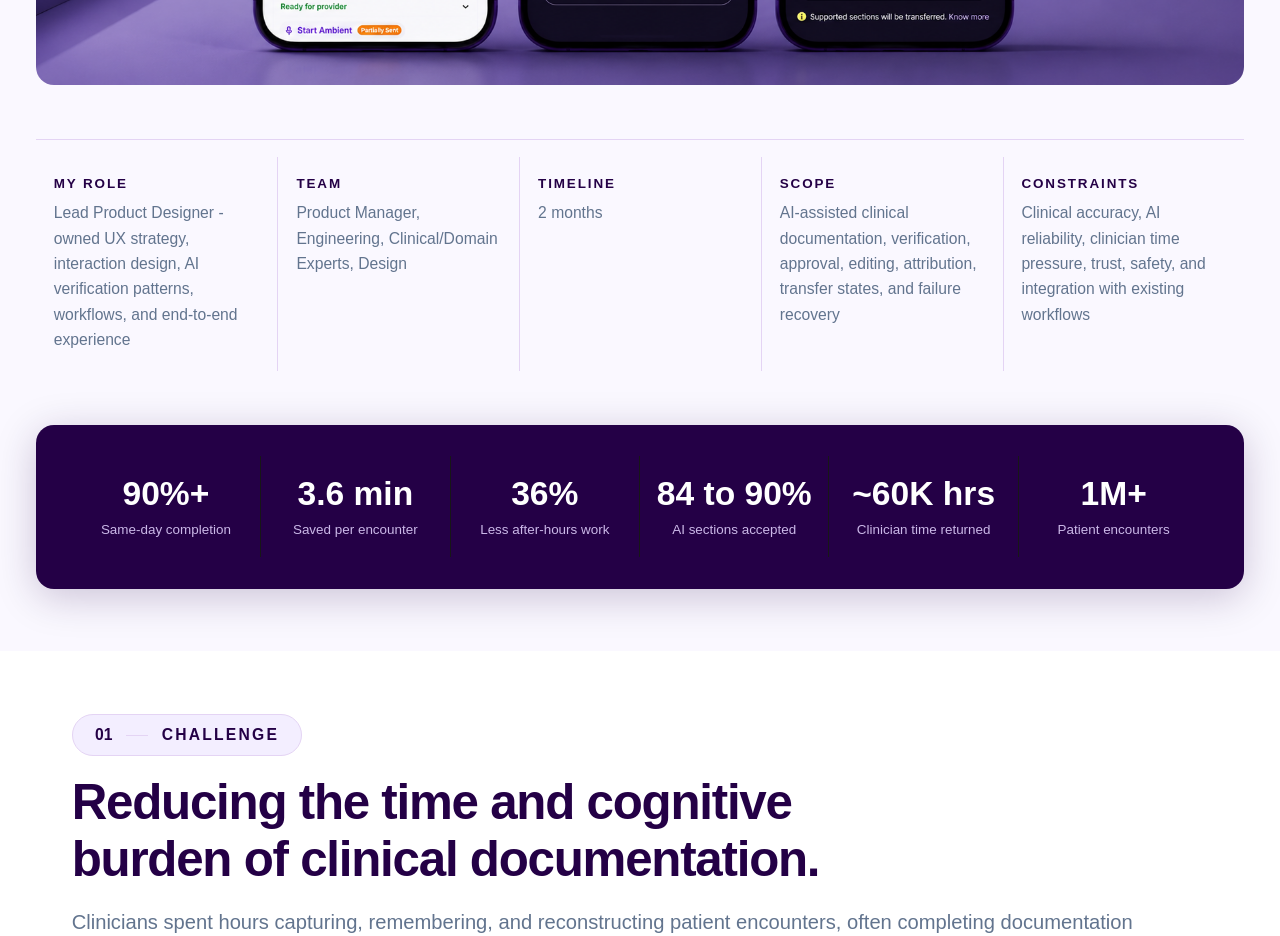
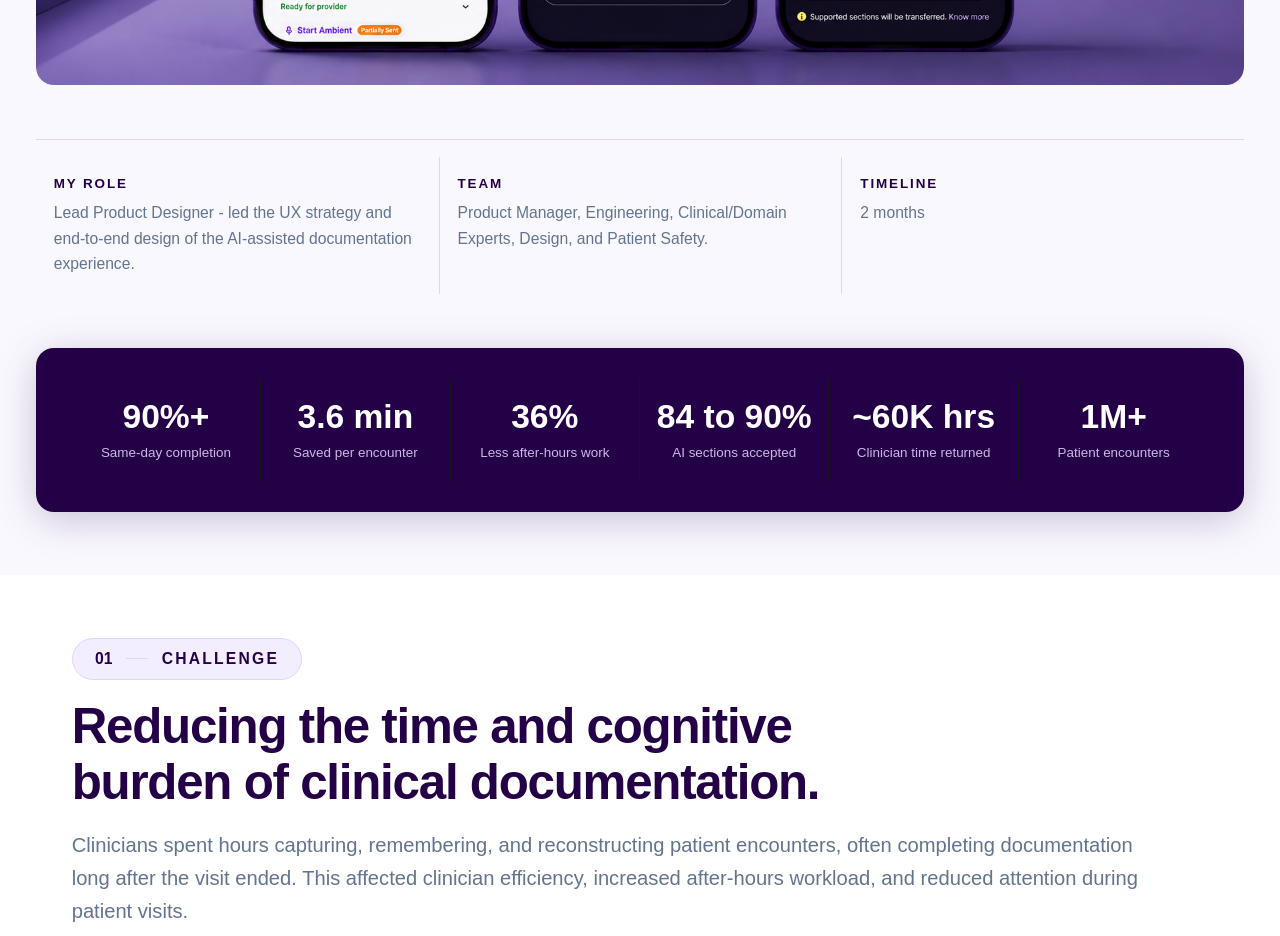
Before and after one commit to tathedrachana1403/portfolio, a Next.js app: page /work/ambient-notes in a window 1280 px wide. Shown: the part 920-1856 px from the top of the page. Built offline with nearby package versions, Linux system fonts and the light colour scheme.

Commit message:
timeline strip

```diff
--- a/app/work/ambient-notes/page.tsx
+++ b/app/work/ambient-notes/page.tsx
@@ -152,17 +152,27 @@ export default function AmbientNotes() {
       />
     </div>
             {/* Project details */}
-            <div
-              className="grid grid-cols-1 md:grid-cols-2 lg:grid-cols-5 pt-4"
-              style={{ borderTop: `1px solid ${BORDER}` }}
-            >
-              {[
-                { label: "My role", value: "Lead Product Designer - owned UX strategy, interaction design, AI verification patterns, workflows, and end-to-end experience" },
-                { label: "Team", value: "Product Manager, Engineering, Clinical/Domain Experts, Design" },
-                { label: "Timeline", value: "2 months" },
-                { label: "Scope", value: "AI-assisted clinical documentation, verification, approval, editing, attribution, transfer states, and failure recovery" },
-                { label: "Constraints", value: "Clinical accuracy, AI reliability, clinician time pressure, trust, safety, and integration with existing workflows" },
-              ].map((m, i) => (
+            {/* Project details */}
+<div
+  className="grid grid-cols-1 md:grid-cols-3 pt-4"
+  style={{ borderTop: `1px solid ${BORDER}` }}
+>
+  {[
+    {
+      label: "My Role",
+      value:
+        "Lead Product Designer - led the UX strategy and end-to-end design of the AI-assisted documentation experience.",
+    },
+    {
+      label: "Team",
+      value:
+        "Product Manager, Engineering, Clinical/Domain Experts, Design, and Patient Safety.",
+    },
+    {
+      label: "Timeline",
+      value: "2 months",
+    },
+  ].map((m, i) => (
                 <div
                   key={m.label}
                   className="p-4"
```
